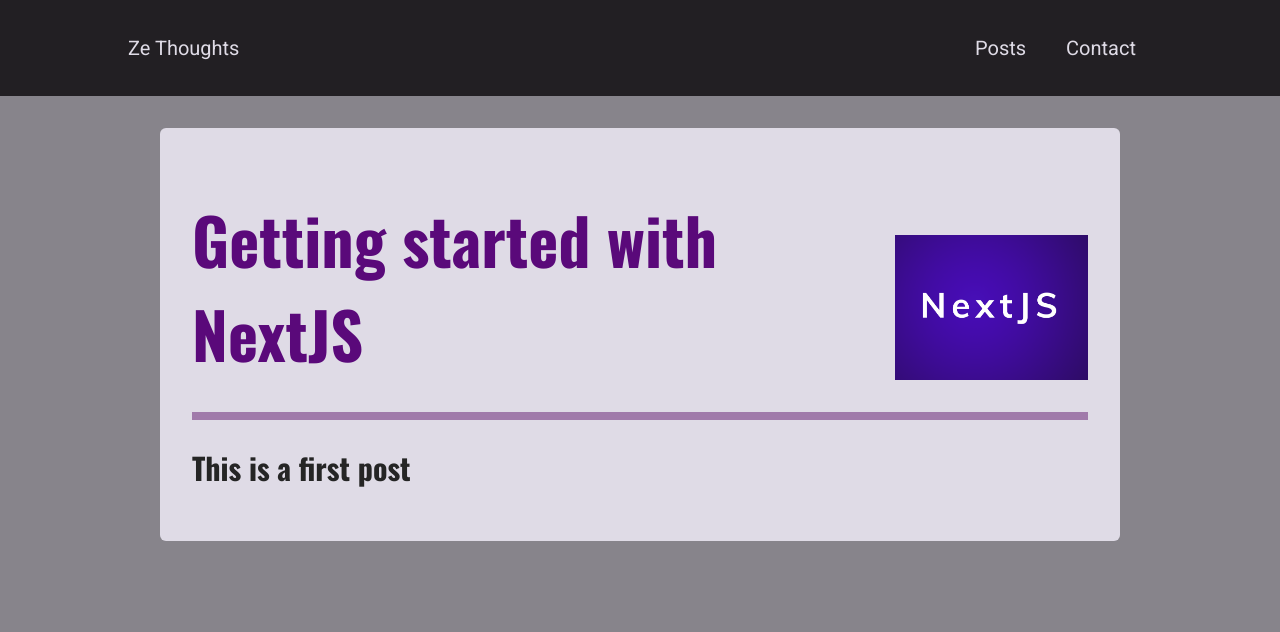
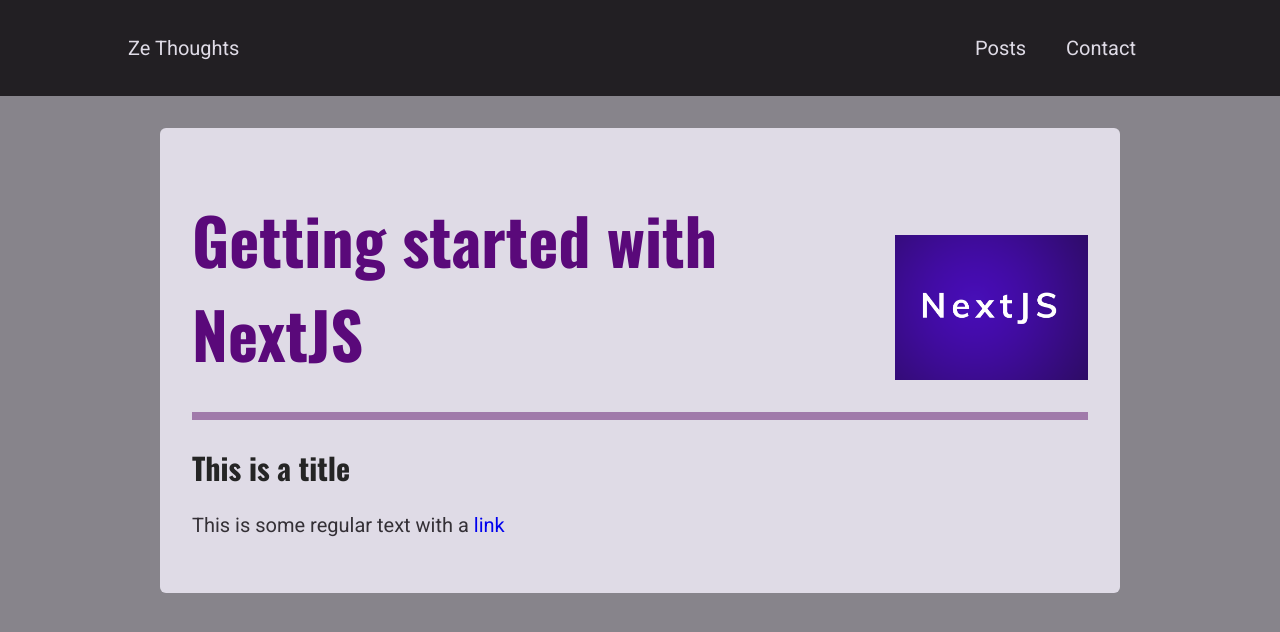
Before and after one commit to 0surface/blog, a Next.js app: page /posts/getting-started-with-nextjs in a window 1280 px wide. Shown: the top 632 px of the page. Built offline with nearby package versions, Linux system fonts and the light colour scheme.

Commit message:
renderning dynamic posts and paths

```diff
--- a/components/posts/post-content.js
+++ b/components/posts/post-content.js
@@ -2,21 +2,14 @@
 import PostHeader from './post-header'
 import classes from './post-content.module.css'
 
-const DUMMY_POST = {
-  slug: 'getting-started-with-nextjs',
-  title: 'Getting started with NextJS',
-  image: 'getting-started-nextjs.png',
-  date: '2022-02-09',
-  content: '# This is a first post',
-}
-
-function PostContent() {
-  const imagePath = `/images/posts/${DUMMY_POST.slug}/${DUMMY_POST.image}`
+function PostContent(props) {
+  const { post } = props
+  const imagePath = `/images/posts/${post.slug}/${post.image}`
 
   return (
     <article className={classes.content}>
-      <PostHeader title={DUMMY_POST.title} image={imagePath} />
-      <ReactMarkdown>{DUMMY_POST.content}</ReactMarkdown>
+      <PostHeader title={post.title} image={imagePath} />
+      <ReactMarkdown>{post.content}</ReactMarkdown>
     </article>
   )
 }
--- a/lib/posts-util.js
+++ b/lib/posts-util.js
@@ -4,12 +4,15 @@
 
 const postsDirectory = path.join(process.cwd(), 'posts')
 
-function getPostData(fileName) {
-  const filePath = path.join(postsDirectory, fileName)
+export function getPostsFiles() {
+  return fs.readdirSync(postsDirectory)
+}
+
+export function getPostData(postIdentifier) {
+  const postSlug = postIdentifier.replace(/\.md$/, '') //removes the file extension
+  const filePath = path.join(postsDirectory, `${postSlug}.md`)
   const fileContent = fs.readFileSync(filePath, 'utf-8')
   const { data, content } = matter(fileContent)
-
-  const postSlug = fileName.replace(/\.md$/, '') //removes the file extension
 
   const postData = {
     slug: postSlug,
@@ -21,7 +24,7 @@
 }
 
 export function getAllPosts() {
-  const postFiles = fs.readdirSync(postsDirectory)
+  const postFiles = getPostsFiles()
 
   const allPosts = postFiles.map((postFile) => {
     return getPostData(postFile)
--- a/pages/posts/[slug].js
+++ b/pages/posts/[slug].js
@@ -1,7 +1,31 @@
 import PostContent from '../../components/posts/post-content'
+import { getPostData, getPostsFiles } from '../../lib/posts-util'
 
-function PostDetailPage() {
-  return <PostContent />
+function PostDetailPage(props) {
+  return <PostContent post={props.post} />
+}
+
+export function getStaticPaths() {
+  const postFilenames = getPostsFiles()
+
+  const slugs = postFilenames.map((fileName) => fileName.replace(/\.md$/, ''))
+  return {
+    paths: slugs.map((slug) => ({ params: { slug: slug } })),
+    fallback: false,
+  }
+}
+
+export function getStaticProps(context) {
+  const { params } = context
+  const { slug } = params
+  const postData = getPostData(slug)
+
+  return {
+    props: {
+      post: postData,
+    },
+    revalidate: 600,
+  }
 }
 
 export default PostDetailPage
```
